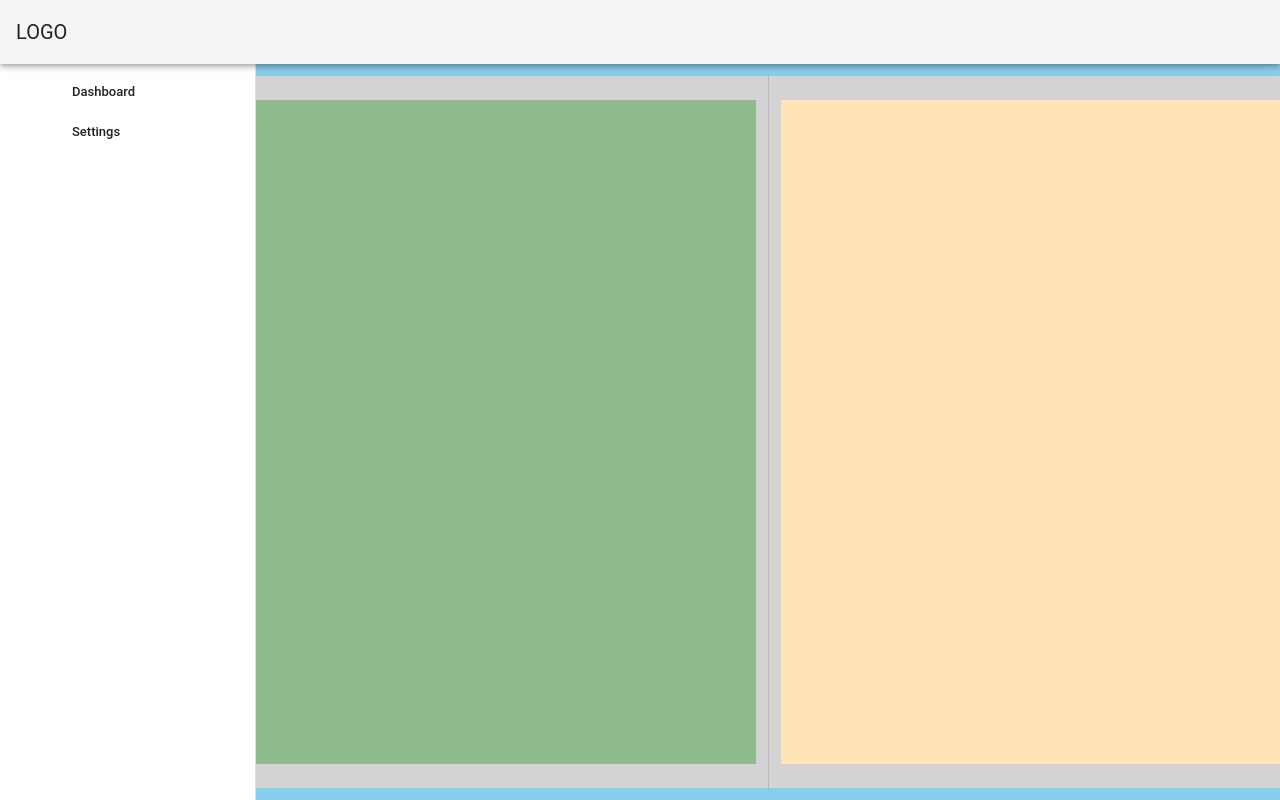
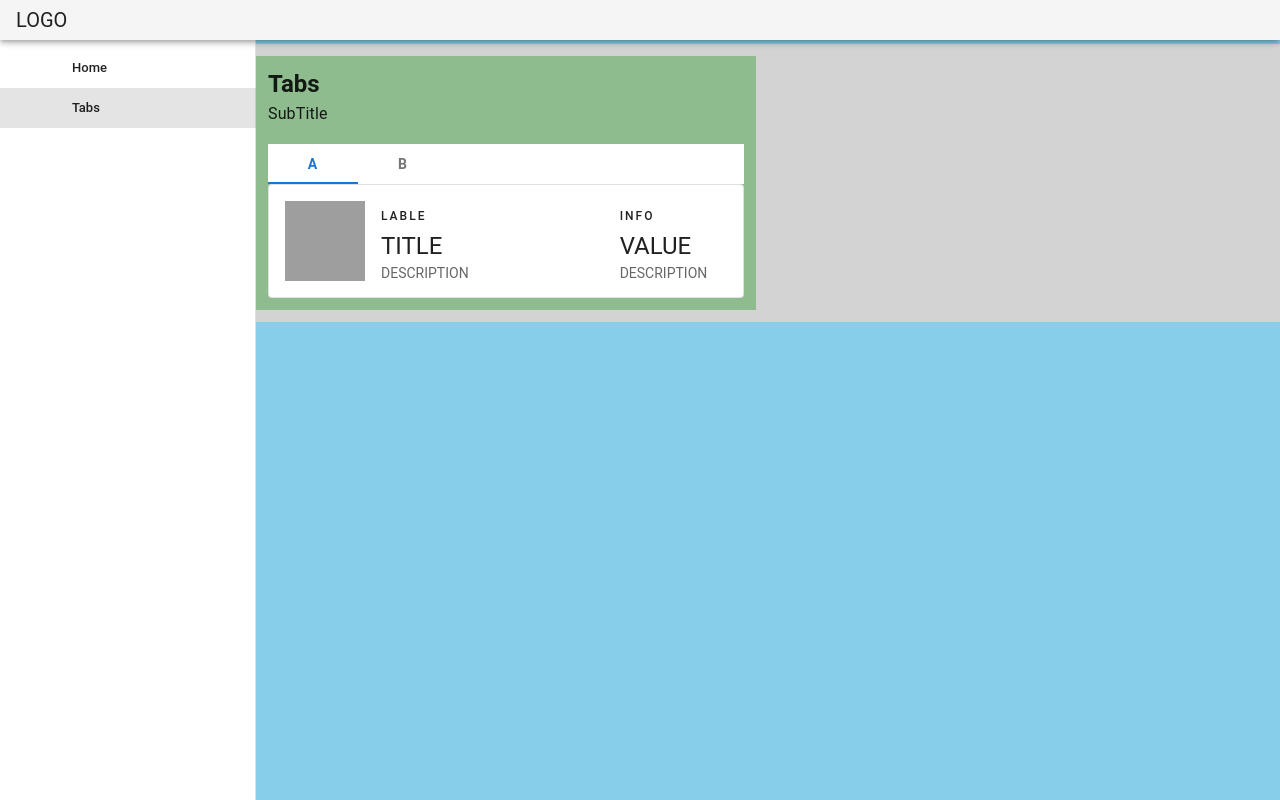
Before and after one commit to vumbumy/cms-front, a Vue app: page /tabs in a window 1280 px wide. Built offline with nearby package versions, Linux system fonts and the light colour scheme; the HTML template or start-up script is replaced by a standard one.

Commit message:
Add display breakpoints

```diff
--- a/package.json
+++ b/package.json
@@ -11,6 +11,7 @@
     "autoprefixer": "^9.8.0",
     "core-js": "^3.6.5",
     "vue": "^2.6.11",
+    "vue-router": "^3.4.9",
     "vuetify": "^2.3.10"
   },
   "devDependencies": {
--- a/src/App.vue
+++ b/src/App.vue
@@ -1,37 +1,21 @@
 <template>
   <div id="app">
     <v-app id="inspire">
-      <navigation/>
-      <v-main style="background: skyblue">
-        <v-row class="fill-height" style="background: lightgray">
-          <v-col>
-            <v-container class="fill-height" fluid>
-              <home class="fill-height" style="background: darkseagreen"/>
-            </v-container>
-          </v-col>
-          <v-divider vertical class="ma-0 pa-0"/>
-          <v-col>
-            <v-container class="fill-height" fluid>
-              <detail class="fill-height" style="background: moccasin"/>
-            </v-container>
-          </v-col>
-        </v-row>
-      </v-main>
+      <side/>
+      <layout/>
     </v-app>
   </div>
 </template>
 
 <script>
-import Home from './components/Home.vue'
-import Navigation from "./components/Navigation";
-import Detail from "./components/Detail";
+import Side from "./components/Side";
+import Layout from "./components/Layout";
 
 export default {
   name: 'App',
   components: {
-    Detail,
-    Navigation,
-    Home
+    Layout,
+    Side,
   }
 }
 </script>
--- a/src/components/Detail.vue
+++ b/src/components/Detail.vue
@@ -1,8 +1,6 @@
 <template>
-  <v-row
-          align="center"
-          justify="center"
-  >
+  <v-container class="fill-height" fluid>
+    <v-row align="center" justify="center">
       <v-col class="shrink">
         <v-tooltip right>
           <template v-slot:activator="{ on }">
@@ -20,6 +18,7 @@
         </v-tooltip>
       </v-col>
     </v-row>
+  </v-container>
 </template>
 
 <script>
--- a/src/components/Home.vue
+++ b/src/components/Home.vue
@@ -1,27 +1,11 @@
 <template>
-
-    <v-row
-            align="center"
-            justify="center"
-    >
-      <v-col class="shrink">
-        <v-tooltip right>
-          <template v-slot:activator="{ on }">
-            <v-btn
-                    :href="source"
-                    icon
-                    large
-                    target="_blank"
-                    v-on="on"
-            >
-              <v-icon large>mdi-code-tags</v-icon>
-            </v-btn>
-          </template>
-          <span>Source</span>
-        </v-tooltip>
-      </v-col>
-    </v-row>
-
+    <v-container>
+        <v-row no-gutters>
+            <v-col class="text-left">
+                <div class="headline font-weight-bold">Home</div>
+            </v-col>
+        </v-row>
+    </v-container>
 </template>
 
 <script>
--- /dev/null
+++ b/src/components/Layout.vue
@@ -0,0 +1,24 @@
+<template>
+    <v-main style="background: skyblue" class="my-0 py-8">
+        <v-row style="background: lightgray">
+            <v-col>
+                <router-view style="background: darkseagreen"/>
+            </v-col>
+            <v-col :class="{'v-overlay': this.$vuetify.breakpoint.mdAndDown}">
+                <router-view v-if="false" name="detail" style="background: moccasin"/>
+            </v-col>
+        </v-row>
+    </v-main>
+</template>
+
+<script>
+  export default {
+      components: {},
+  }
+</script>
+
+<style lang="scss" scoped>
+    .v-overlay{
+        position: absolute;
+    }
+</style>
--- /dev/null
+++ b/src/components/List.vue
@@ -0,0 +1,46 @@
+<template>
+    <v-row>
+        <v-col>
+            <v-card class="mx-auto" outlined>
+                <v-list-item three-line>
+                    <v-list-item-avatar
+                            tile
+                            size="80"
+                            color="grey"
+                    ></v-list-item-avatar>
+                    <v-list-item-content>
+                        <v-row>
+                            <v-col class="py-0">
+                                <div class="overline my-0">
+                                    LABLE
+                                </div>
+                                <v-list-item-title class="headline mb-1">
+                                    TITLE
+                                </v-list-item-title>
+                                <v-list-item-subtitle>DESCRIPTION</v-list-item-subtitle>
+                            </v-col>
+                            <v-spacer/>
+                            <v-col class="py-0">
+                                <div class="overline my-0">
+                                    INFO
+                                </div>
+                                <v-list-item-title class="headline mb-1">
+                                    VALUE
+                                </v-list-item-title>
+                                <v-list-item-subtitle>DESCRIPTION</v-list-item-subtitle>
+                            </v-col>
+                        </v-row>
+                    </v-list-item-content>
+                </v-list-item>
+            </v-card>
+        </v-col>
+    </v-row>
+</template>
+
+<script>
+  export default {
+    props: {
+      source: String,
+    },
+  }
+</script>
--- a/src/components/Navigation.vue
+++ b/src/components/Side.vue
@@ -4,36 +4,36 @@
             v-model="drawer"
             app
             clipped
-            :right="isXS"
+            :right="this.$vuetify.breakpoint.xs"
+            mobile-breakpoint="xs"
+            :mini-variant="this.$vuetify.breakpoint.smAndDown"
+            hide-overlay
     >
       <v-list dense>
-        <v-list-item link>
+        <v-list-item link to="/">
           <v-list-item-action>
-            <v-icon>mdi-view-dashboard</v-icon>
+            <v-icon>mdi-home</v-icon>
           </v-list-item-action>
           <v-list-item-content class="text-left">
-            <v-list-item-title>Dashboard</v-list-item-title>
+            <v-list-item-title>Home</v-list-item-title>
           </v-list-item-content>
         </v-list-item>
-        <v-list-item link>
+        <v-list-item link to="/tabs">
           <v-list-item-action>
-            <v-icon>mdi-cog</v-icon>
+            <v-icon>mdi-tab</v-icon>
           </v-list-item-action>
           <v-list-item-content class="text-left">
-            <v-list-item-title>Settings</v-list-item-title>
+            <v-list-item-title>Tabs</v-list-item-title>
           </v-list-item-content>
         </v-list-item>
       </v-list>
     </v-navigation-drawer>
 
-    <v-app-bar
-            app
-            clipped-left
-    >
+    <v-app-bar app clipped-left height="40">
       <v-toolbar-title>LOGO</v-toolbar-title>
       <v-spacer/>
       <v-app-bar-nav-icon
-              v-if="isXS"
+              v-if="this.$vuetify.breakpoint.xs"
               @click.stop="drawer = !drawer"/>
     </v-app-bar>
   </v-container>
@@ -45,13 +45,5 @@
     data: () => ({
       drawer: null,
     }),
-    computed: {
-      isXS() {
-        switch (this.$vuetify.breakpoint.name) {
-          case 'xs': return true
-          default: return false
-        }
-      },
-    },
   }
 </script>
--- /dev/null
+++ b/src/components/Tabs.vue
@@ -0,0 +1,32 @@
+<template>
+    <v-container fluid>
+        <v-row no-gutters>
+            <v-col class="text-left">
+                <div class="headline font-weight-bold">Tabs</div>
+                <div class="subtitle-1 mb-4">SubTitle</div>
+
+                <v-tabs v-model="tab" height="40">
+                    <v-tab>
+                        <h4>A</h4>
+                    </v-tab>
+                    <v-tab>
+                        <h4>B</h4>
+                    </v-tab>
+                </v-tabs>
+                <list/>
+            </v-col>
+        </v-row>
+    </v-container>
+</template>
+
+<script>
+  import List from "./List";
+  export default {
+      components: {List},
+      data() {
+          return {
+              tab: null,
+          };
+      }
+  }
+</script>
--- a/src/main.js
+++ b/src/main.js
@@ -1,10 +1,13 @@
 import Vue from 'vue'
 import App from './App.vue'
 import vuetify from '@/plugins/vuetify' // path to vuetify export
+
+import router from './router';
 
 Vue.config.productionTip = false
 
 new Vue({
   vuetify,
+  router,
   render: h => h(App),
 }).$mount('#app')
--- /dev/null
+++ b/src/router/index.js
@@ -0,0 +1,26 @@
+import Vue from 'vue';
+import Router from 'vue-router';
+import Home from "../components/Home";
+import Tabs from "../components/Tabs";
+import Detail from "../components/Detail";
+
+
+Vue.use(Router);
+
+/* Const Routes */
+export default new Router({
+    mode: 'history',
+    routes: [
+        {
+            path: '/',
+            component: Home,
+        },
+        {
+            path: '/tabs',
+            components: {
+                default: Tabs,
+                detail: Detail
+            },
+        },
+    ]
+});
```
Lines whose indentation alone changed are shown as unchanged.
